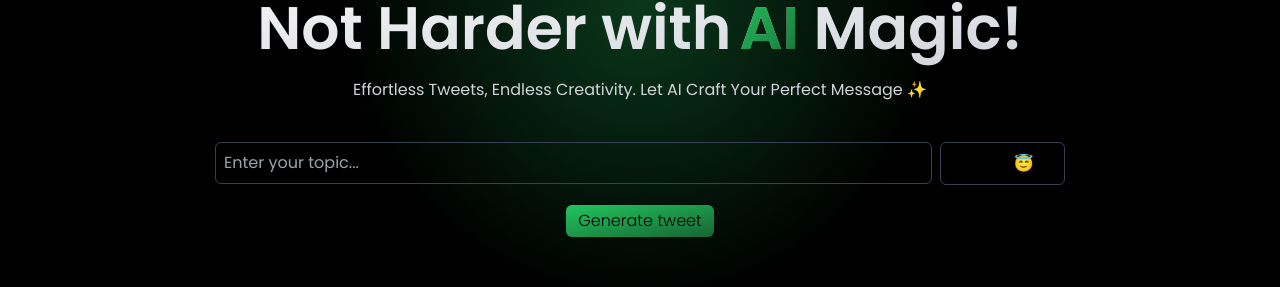
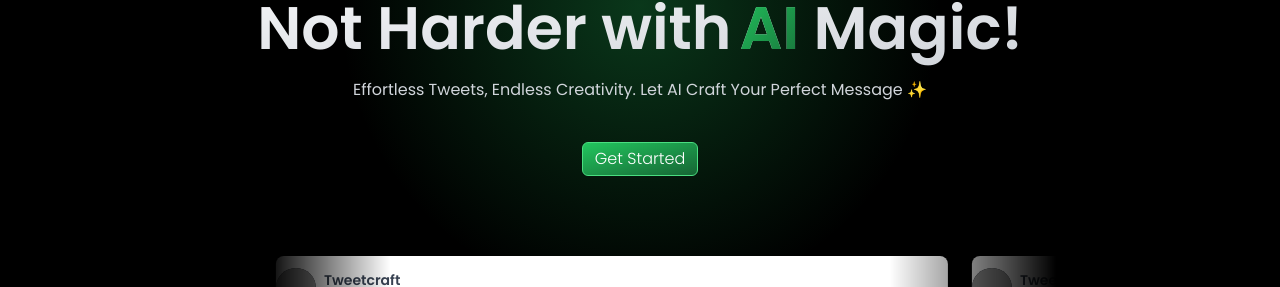
Before and after one commit to avayyyyyyy/Tweet-Craft, a Next.js app: page / in a window 1280 px wide. Shown: the part 394-681 px from the top of the page. Built offline with nearby package versions, Linux system fonts and the light colour scheme; no server answers; grey boxes are pictures that could not be loaded.

Commit message:
fix: 🐛 Auth Error

```diff
--- a/src/app/page.js
+++ b/src/app/page.js
@@ -11,8 +11,8 @@ import Link from "next/link";
 
 export default async function Home() {
   const { getUser } = getKindeServerSession();
-  let user = { email: "habhabs" };
-  // const user = await getUser();
+  // let user = { email: "habhabs" };
+  const user = await getUser();
 
   return (
     <main className="flex min-h-[85vh]  bg-black  flex-col items-center justify-between p-24">
```
